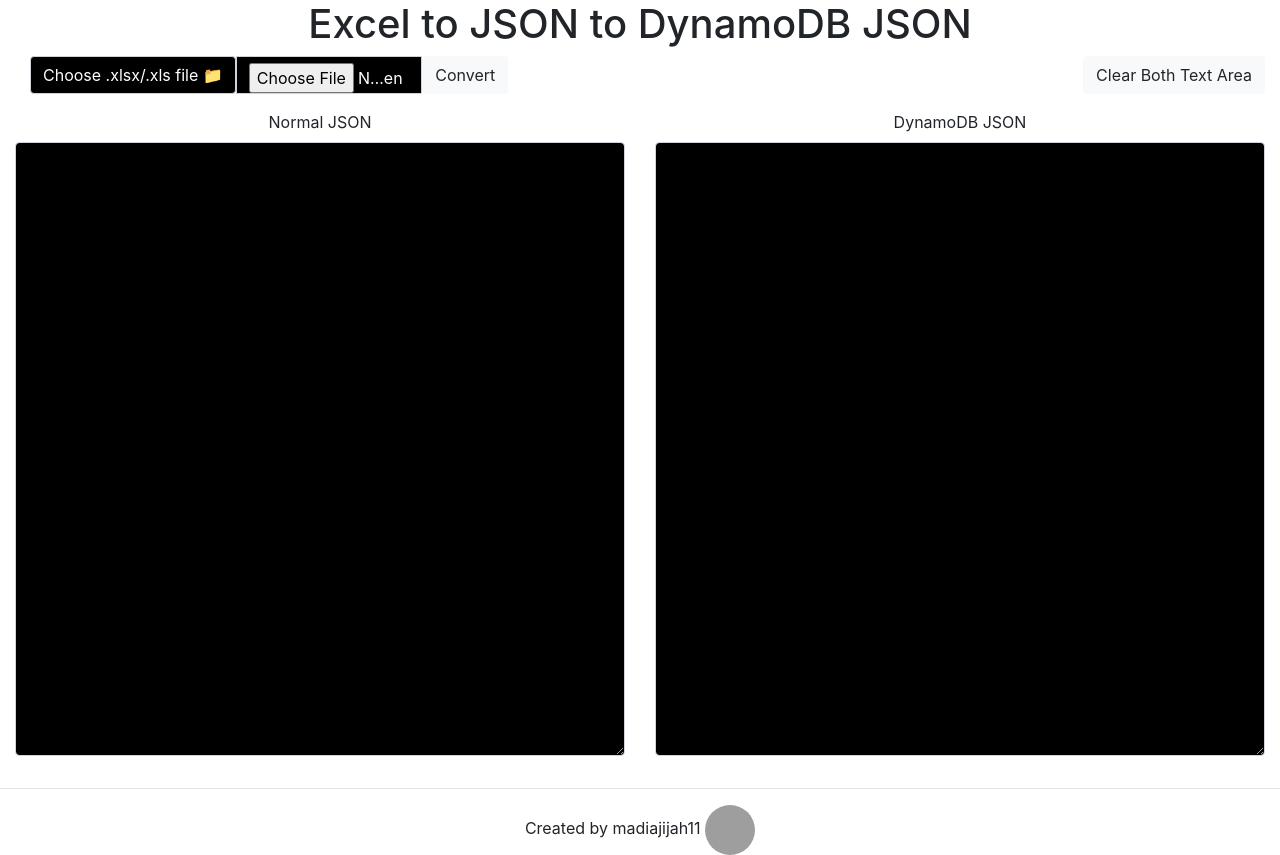
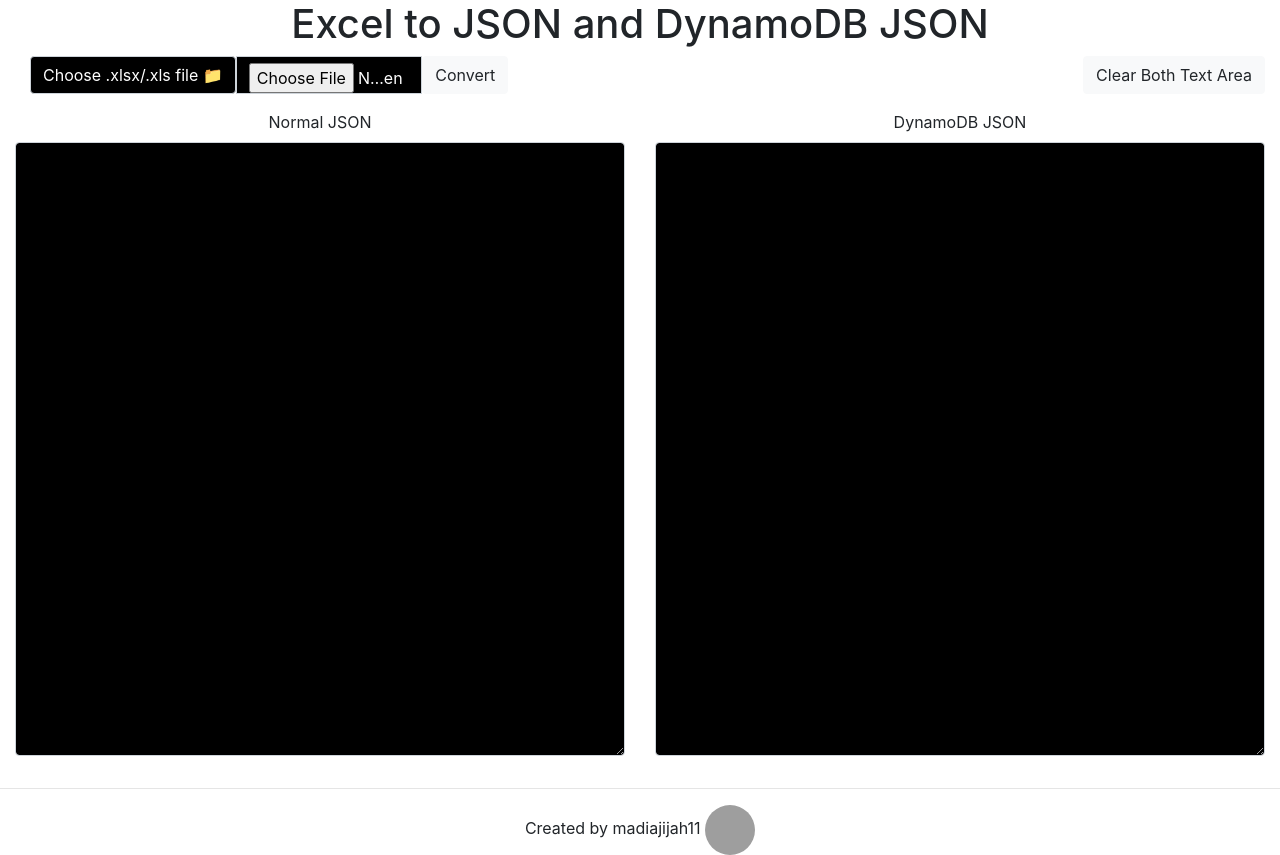
Before and after one commit to madiajijah11/exceltodynamodbjson, a Next.js app: page / in a window 1280 px wide. Built offline with nearby package versions, Linux system fonts and the light colour scheme; grey boxes are pictures that could not be loaded.

Commit message:
modify readmemd

```diff
--- a/pages/index.js
+++ b/pages/index.js
@@ -47,13 +47,13 @@
 	return (
 		<>
 			<Head>
-				<title>Excel to JSON to DynamoDB JSON</title>
+				<title>Excel to JSON and DynamoDB JSON</title>
 				<meta name="description" content="Excel to JSON to DynamoDB JSON by madiajijah11" />
 				<link rel="icon" href="/favicon.ico" />
 			</Head>
 
 			<div className="container-fluid">
-				<h1 className="text-center">Excel to JSON to DynamoDB JSON</h1>
+				<h1 className="text-center">Excel to JSON and DynamoDB JSON</h1>
 				<div className="row">
 					<div className="col-md-6">
 						<div className="input-group mb-3">
```
Also changed, not shown: public/exceltodynamodbjson.jpg (added), 1 other file (tests, documents, lock files or other folders).
